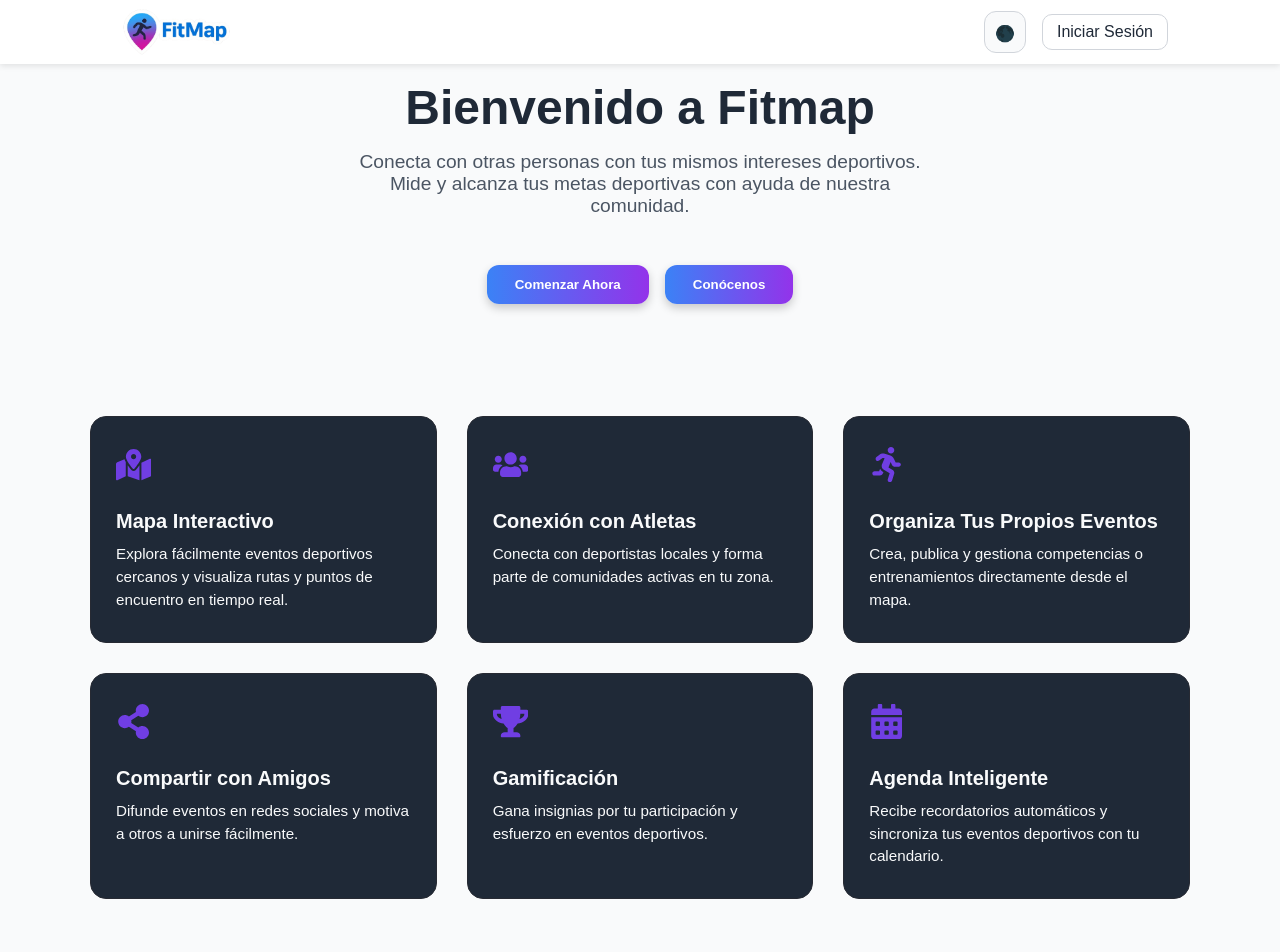
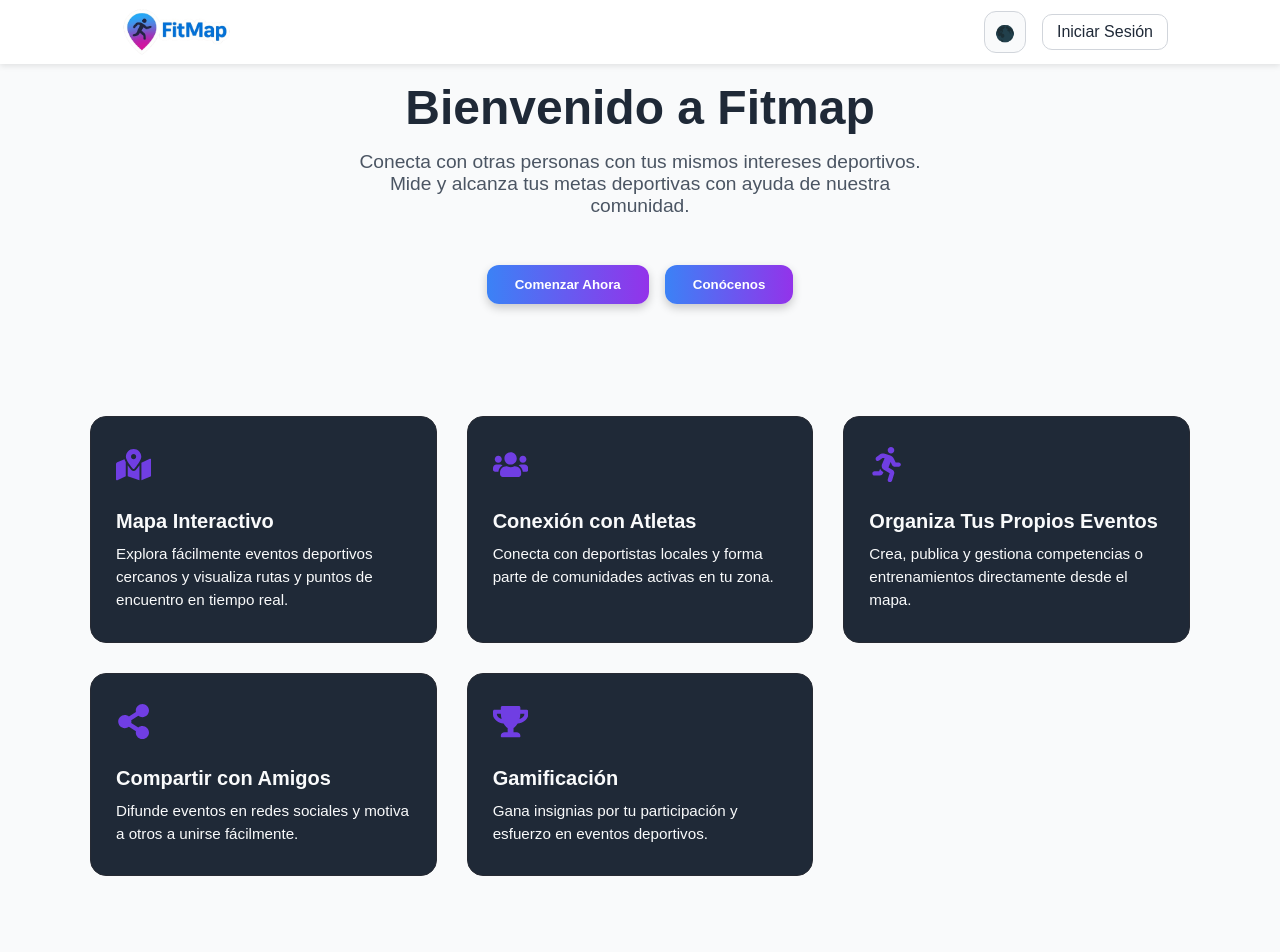
Before and after one commit to catzSpace/FitMap-Frontend, a React (Vite) app: page / in a window 1280 px wide. Shown: the top 952 px of the page. Built offline with nearby package versions, Linux system fonts and the light colour scheme.

Commit message:
fix: remove card

```diff
--- a/src/components/FeaturesGrid.jsx
+++ b/src/components/FeaturesGrid.jsx
@@ -28,11 +28,6 @@
     title: "Gamificación",
     description: "Gana insignias por tu participación y esfuerzo en eventos deportivos."
   },
-  {
-    icon: <FaCalendarAlt />,
-    title: "Agenda Inteligente",
-    description: "Recibe recordatorios automáticos y sincroniza tus eventos deportivos con tu calendario."
-  },
 ];
 
 export default function FeaturesGrid() {
```
Also changed, not shown: src/pages/Home.jsx (line endings or trailing spaces).
